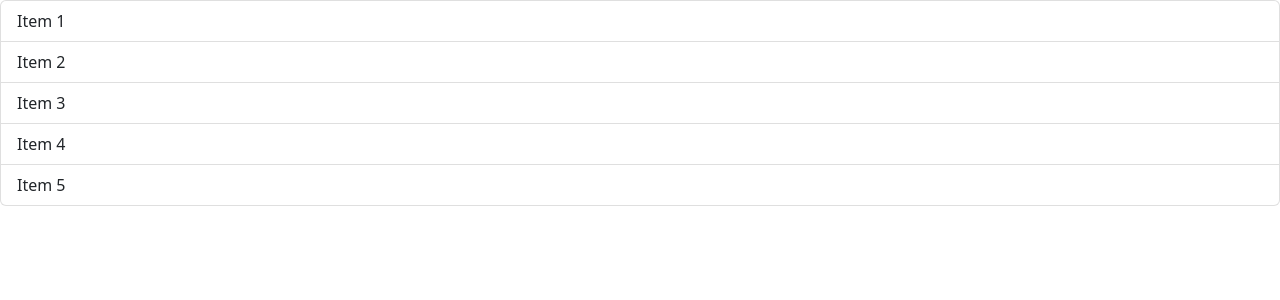
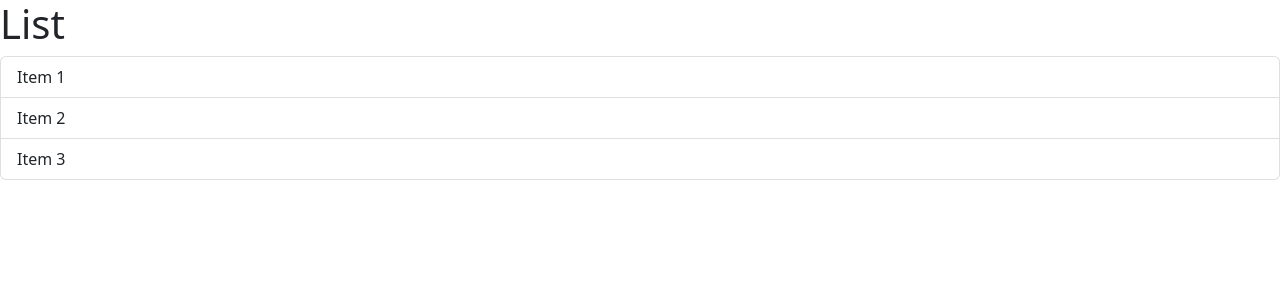
Before and after one commit to tlightk/ult-react-18, a React (Vite) app: page / in a window 1280 px wide. Shown: the top 300 px of the page. Built offline with nearby package versions, Linux system fonts and the light colour scheme.

Commit message:
changed listgroup items, added an onClick attribute to them

```diff
--- a/src/components/ListGroup.tsx
+++ b/src/components/ListGroup.tsx
@@ -1,11 +1,20 @@
 export default function ListGroup() {
+  const items = ["Item 1", "Item 2", "Item 3"];
+
   return (
-    <ul className="list-group">
-      <li className="list-group-item">Item 1</li>
-      <li className="list-group-item">Item 2</li>
-      <li className="list-group-item">Item 3</li>
-      <li className="list-group-item">Item 4</li>
-      <li className="list-group-item">Item 5</li>
-    </ul>
+    <>
+      <h1>List</h1>
+      <ul className="list-group">
+        {items.map((item) => (
+          <li
+            className="list-group-item"
+            key={item}
+            onClick={() => console.log("Clicked")}
+          >
+            {item}
+          </li>
+        ))}
+      </ul>
+    </>
   );
 }
```
